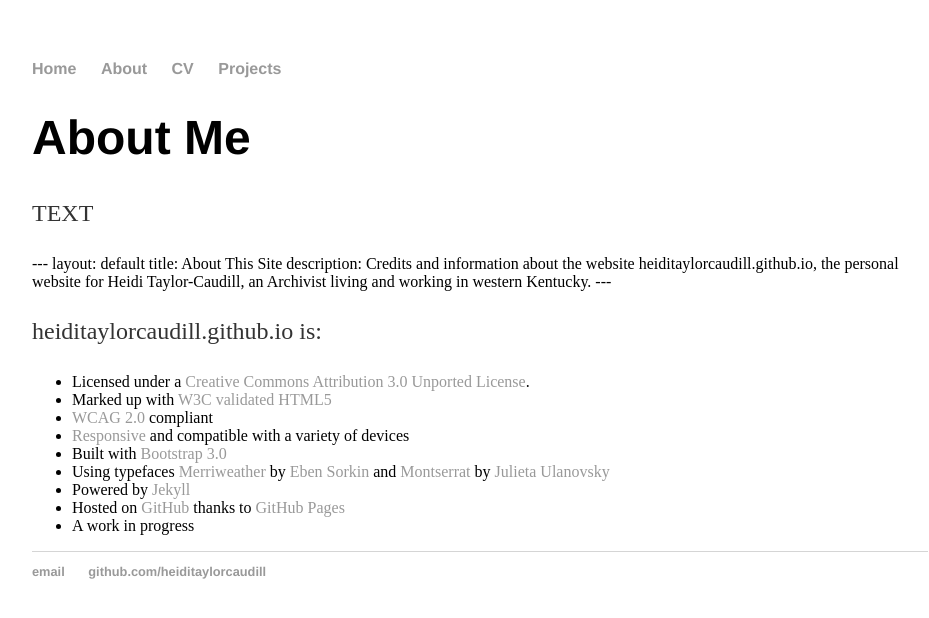
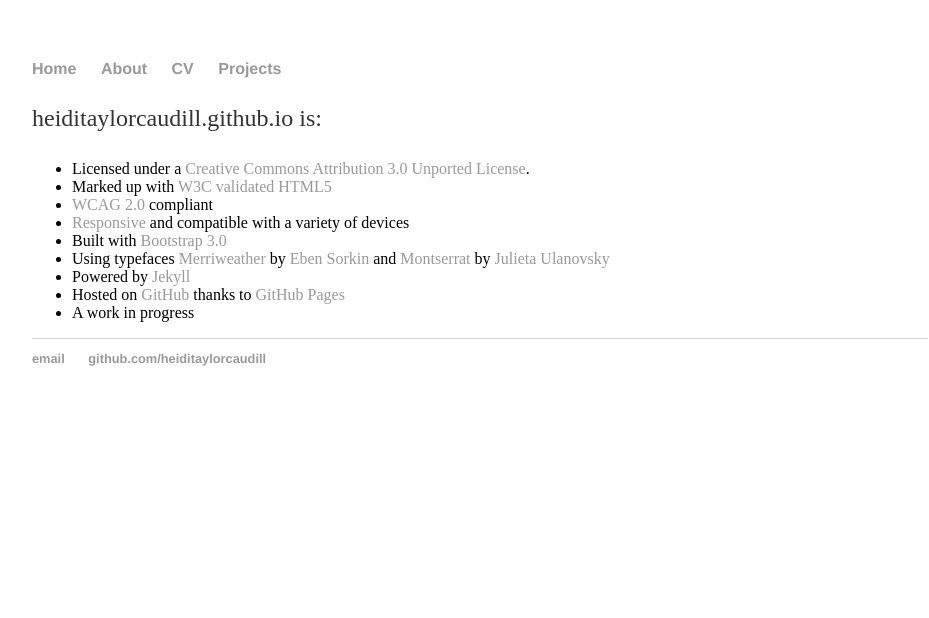
Before and after one commit to heiditaylorcaudill/heiditaylorcaudill.github.io, a Jekyll site: the page built from about/index.html, in a window 1280 px wide. Shown: the top 618 px of the page, without its empty margins (160-1089 px from the left). Built offline with Jekyll 4.4.1, drawn with Linux system fonts in a browser that asks for light colours.

Commit message:
Update index.html

```diff
--- a/about/index.html
+++ b/about/index.html
@@ -1,13 +1,3 @@
----
-layout: default
-title: About Heidi Taylor-Caudill
----
-
-<div class="blurb">
-	<h1>About Me</h1>
-	<p>TEXT</p>
-</div><!-- /.blurb -->
-
 ---
 layout: default
 title: About This Site
```
